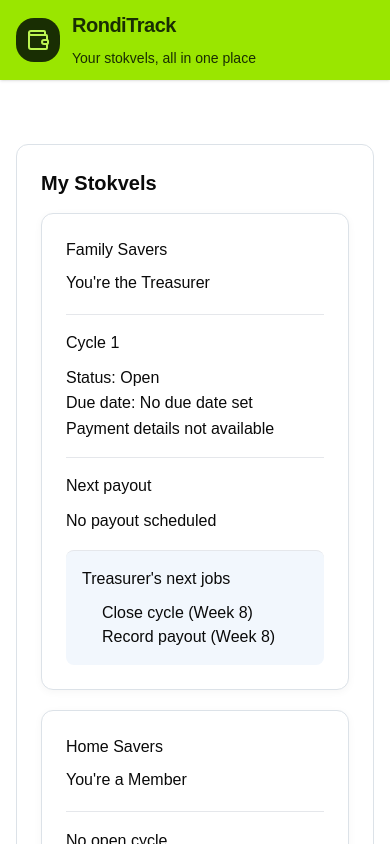
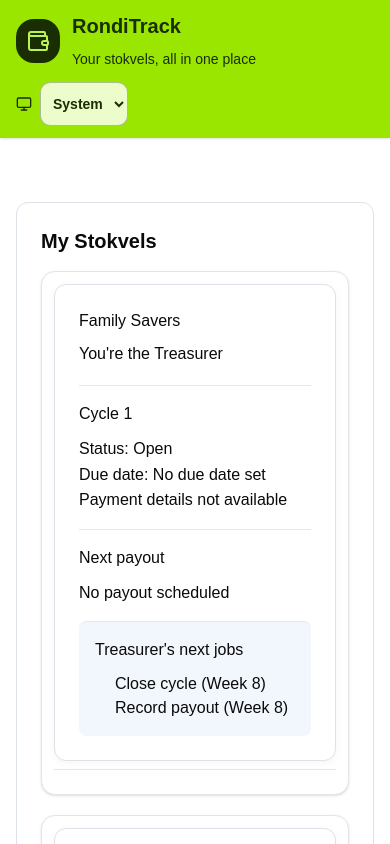
Before and after one commit to KgomotsoNthuping/RondiTrack, a React (Vite) app in the folder web/: page / in a window 390 px wide. Shown: the top 844 px of the page. Built offline with nearby package versions, Linux system fonts and the light colour scheme.

Commit message:
Feat: Build responsive stokvel dashboard

```diff
--- a/web/src/App.tsx
+++ b/web/src/App.tsx
@@ -1,34 +1,46 @@
+import './styles/theme-overrides.css'
 import { Wallet } from 'lucide-react'
 import { StokvelCard } from './components/StokvelCard'
 import { ContributionList } from './components/ContributionList'
+import { DueCountdown } from './components/DueCountdown'
+import { ArrearsBadge } from './components/StatusBadge'
+import { ThemeProvider } from './components/ThemeProvider'
+import { ThemeSwitcher } from './components/ThemeSwitcher'
 import { home, contributions } from './data/sample'
 import { cycles } from './data/cycles'
 
-function App() {
-  return (
-    <div className="min-h-screen min-w-0 bg-background text-foreground">
+function Dashboard() {
+  return <div className="min-h-screen min-w-0 bg-background text-foreground">
     <header className="w-full bg-lime-400 text-lime-950 shadow-sm">
-        <div className="mx-auto flex min-h-20 max-w-6xl items-center gap-3 px-4 sm:px-6">
-          <div className="flex size-11 shrink-0 items-center justify-center rounded-2xl bg-lime-950 text-lime-300">
+      <div className="mx-auto flex min-h-20 max-w-6xl flex-wrap items-center justify-between gap-3 px-4 py-3 sm:px-6">
+        <div className="flex min-w-0 items-center gap-3">
+          <span className="flex size-11 shrink-0 items-center justify-center rounded-2xl bg-lime-950 text-lime-300">
             <Wallet aria-hidden="true" className="size-6" />
+          </span>
+          <div className="min-w-0"><h1 className="break-words text-xl font-extrabold sm:text-2xl">RondiTrack</h1>
+            <p className="break-words text-sm font-medium">Your stokvels, all in one place</p></div>
         </div>
-          <div className="min-w-0">
-            <h1 className="text-xl font-extrabold tracking-tight sm:text-2xl">RondiTrack</h1>
-            <p className="text-sm font-medium">Your stokvels, all in one place</p>
-          </div>
+        <ThemeSwitcher />
       </div>
     </header>
     <main className="mx-auto w-full max-w-6xl space-y-10 px-4 py-8 sm:px-6">
-        <section className="space-y-4">
-          <h2 className="text-xl font-bold">My Stokvels</h2>
+      <section aria-labelledby="stokvels-heading" className="space-y-4">
+        <h2 id="stokvels-heading" className="text-xl font-bold">My Stokvels</h2>
+        {home.length === 0 ? <p className="text-muted-foreground">No stokvels available.</p> :
           <div className="grid min-w-0 gap-5 md:grid-cols-2">
-            {home.map(stokvel => <div key={stokvel.stokvelId} className="min-w-0"><StokvelCard stokvel={stokvel} /></div>)}
-            {home.length === 0 && <p>No stokvels available.</p>}
+            {home.map(stokvel => <div key={stokvel.stokvelId} className="min-w-0 space-y-2 overflow-hidden rounded-xl border border-border bg-card p-3 text-card-foreground shadow-sm sm:p-4">
+              <StokvelCard stokvel={stokvel} />
+              <div className="flex min-w-0 flex-wrap items-center gap-3 border-t border-border pt-3">
+                <DueCountdown dueDate={stokvel.cycleDueDate} status={stokvel.cycleStatus} />
+                <ArrearsBadge amountInCents={stokvel.arrearsInCents} />
               </div>
+            </div>)}
+          </div>}
       </section>
       <ContributionList cycles={cycles} contributions={contributions} />
     </main>
   </div>
-  )
 }
-export default App
+export default function App() {
+  return <ThemeProvider><Dashboard /></ThemeProvider>
+}
--- /dev/null
+++ b/web/src/components/ThemeProvider.tsx
@@ -0,0 +1,27 @@
+import { useEffect, useState, type ReactNode } from 'react'
+import { ThemeContext, type ThemeChoice } from '@/lib/theme-context'
+
+const KEY = 'ronditrack-theme'
+function storedTheme(): ThemeChoice {
+  try {
+    const value = window.localStorage.getItem(KEY)
+    if (value === 'light' || value === 'dark' || value === 'system') return value
+  } catch { /* Storage may be blocked by the browser. */ }
+  return 'system'
+}
+
+export function ThemeProvider({ children }: { children: ReactNode }) {
+  const [theme, setTheme] = useState<ThemeChoice>(storedTheme)
+  useEffect(() => {
+    const media = window.matchMedia('(prefers-color-scheme: dark)')
+    const update = () => document.documentElement.classList.toggle('dark', theme === 'dark' || (theme === 'system' && media.matches))
+    update()
+    media.addEventListener('change', update)
+    return () => media.removeEventListener('change', update)
+  }, [theme])
+  const change = (next: ThemeChoice) => {
+    setTheme(next)
+    try { window.localStorage.setItem(KEY, next) } catch { /* Device storage unavailable. */ }
+  }
+  return <ThemeContext.Provider value={{ theme, setTheme: change }}>{children}</ThemeContext.Provider>
+}
--- /dev/null
+++ b/web/src/components/ThemeSwitcher.tsx
@@ -0,0 +1,14 @@
+import { Monitor, Moon, Sun } from 'lucide-react'
+import { useTheme } from '@/lib/useTheme'
+
+export function ThemeSwitcher() {
+  const { theme, setTheme } = useTheme()
+  return <label className="flex min-h-11 items-center gap-2 text-sm font-semibold text-lime-950">
+    {theme === 'dark' ? <Moon className="size-4" aria-hidden /> : theme === 'light' ? <Sun className="size-4" aria-hidden /> : <Monitor className="size-4" aria-hidden />}
+    <span className="sr-only sm:not-sr-only">Theme</span>
+    <select aria-label="Colour theme" value={theme} onChange={e => setTheme(e.target.value as 'light' | 'dark' | 'system')}
+      className="min-h-11 max-w-full rounded-lg border border-lime-950/30 bg-lime-100 px-2 text-lime-950 focus-visible:ring-2 focus-visible:ring-lime-950">
+      <option value="light">Light</option><option value="dark">Dark</option><option value="system">System</option>
+    </select>
+  </label>
+}
--- /dev/null
+++ b/web/src/lib/theme-context.ts
@@ -0,0 +1,4 @@
+import { createContext } from 'react'
+export type ThemeChoice = 'light' | 'dark' | 'system'
+export type ThemeContextValue = { theme: ThemeChoice; setTheme: (choice: ThemeChoice) => void }
+export const ThemeContext = createContext<ThemeContextValue | null>(null)
--- /dev/null
+++ b/web/src/lib/useTheme.ts
@@ -0,0 +1,7 @@
+import { useContext } from 'react'
+import { ThemeContext } from './theme-context'
+export function useTheme() {
+  const context = useContext(ThemeContext)
+  if (!context) throw new Error('useTheme must be used within ThemeProvider')
+  return context
+}
--- /dev/null
+++ b/web/src/styles/theme-overrides.css
@@ -0,0 +1,4 @@
+/* Load after shadcn's index.css. Use shared semantic tokens in light and dark. */
+:root { --primary: #a3e635; --primary-foreground: #182014; --ring: #65a30d; }
+.dark { --primary: #bef264; --primary-foreground: #182014; --ring: #bef264; }
+html, body, #root { min-width: 0; }
```
Lines whose indentation alone changed are shown as unchanged.
